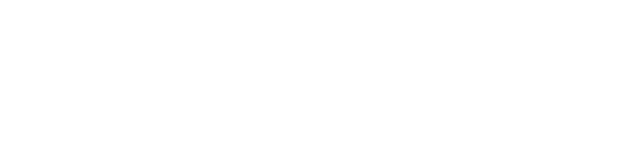
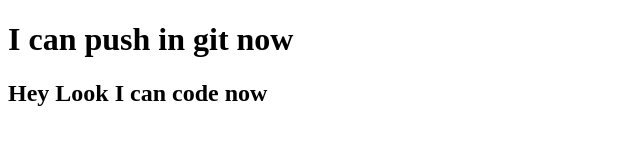
Before and after one commit to Amrin1/my-second-repo, a plain HTML site: page index.html in a window 1280 px wide. Shown: the whole page, without its empty margins (0-640 px from the left). Drawn offline with Linux system fonts and the light colour scheme.

Commit message:
added header

```diff
--- a/index.html
+++ b/index.html
@@ -4,12 +4,13 @@
 <head>
     <meta charset="UTF-8">
     <meta http-equiv="X-UA-Compatible" content="IE=edge">
-    <meta name="viewport" content="width=My, initial-scale=1.0">
-    <title>My second repo </title>
+    <meta name="viewport" content="width=device-width, initial-scale=1.0">
+    <title>My second github repo</title>
 </head>
 
 <body>
-
+    <h1>I can push in git now</h1>
+    <h2>Hey Look I can code now</h2>
 </body>
 
 </html>
```
